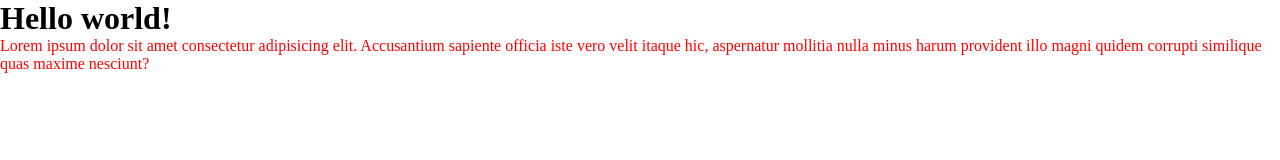
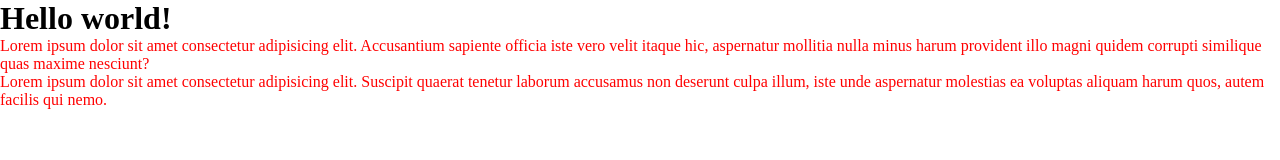
Before and after one commit to HumanMetro/Test1, a plain HTML site: page index.html in a window 1280 px wide. Drawn offline with Linux system fonts and the light colour scheme.

Commit message:
one more"

```diff
--- a/index.html
+++ b/index.html
@@ -12,5 +12,7 @@
 
     <p>Lorem ipsum dolor sit amet consectetur adipisicing elit. Accusantium sapiente officia iste vero velit itaque hic, aspernatur mollitia nulla minus harum provident illo magni quidem corrupti similique quas maxime nesciunt?</p>
 
+    <p>Lorem ipsum dolor sit amet consectetur adipisicing elit. Suscipit quaerat tenetur laborum accusamus non deserunt culpa illum, iste unde aspernatur molestias ea voluptas aliquam harum quos, autem facilis qui nemo.</p>
+
 </body>
 </html>
```
